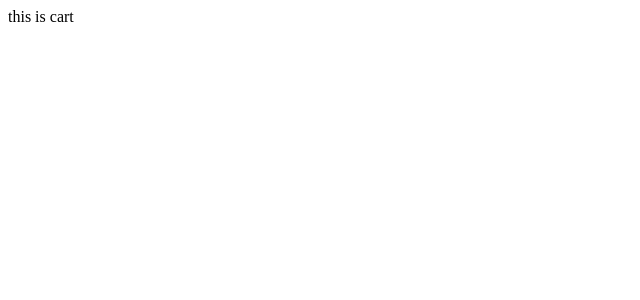
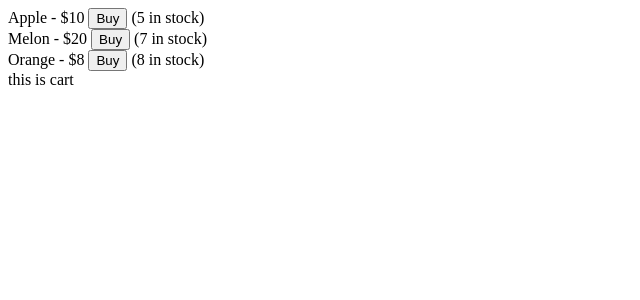
Before and after one commit to Frayz17/react-cart, a React (Create React App) app: page / in a window 1280 px wide. Shown: the top 300 px of the page, without its empty margins (0-640 px from the left). Built offline with nearby package versions, Linux system fonts and the light colour scheme.

Commit message:
Working on product list

```diff
--- a/src/App.js
+++ b/src/App.js
@@ -18,14 +18,14 @@ export default class App extends Component {
 
         "2": {
           id: "2",
-          title: "Apple",
+          title: "Melon",
           price: 20,
           quantity: 7
         },
 
         "3": {
           id: "3",
-          title: "Apple",
+          title: "Orange",
           price: 8,
           quantity: 8
         }
--- a/src/components/Inventory.js
+++ b/src/components/Inventory.js
@@ -1,15 +1,16 @@
 import * as R from 'ramda';
 import React, { Component } from 'react';
 import PropTypes from 'prop-types';
+import Product from './Product'
 
 export default function Inventory({cart, inventory}) {
-  console.log(inventory);
-
-
+  let products = R.sortBy(R.prop("title"), R.values(inventory))
 
   return (
     <div>
-      {  }
+      { R.map(product => (
+        <Product product={product} key={product.id} />
+      ), products) }
     </div>
   )
 }
--- /dev/null
+++ b/src/components/Product.js
@@ -0,0 +1,11 @@
+import React, { Component } from 'react';
+
+export default function Product({product}) {
+
+
+  return (
+    <div>
+      {product.title} - ${product.price} <button>Buy</button> ({product.quantity} in stock)
+    </div>
+  );
+}
```
